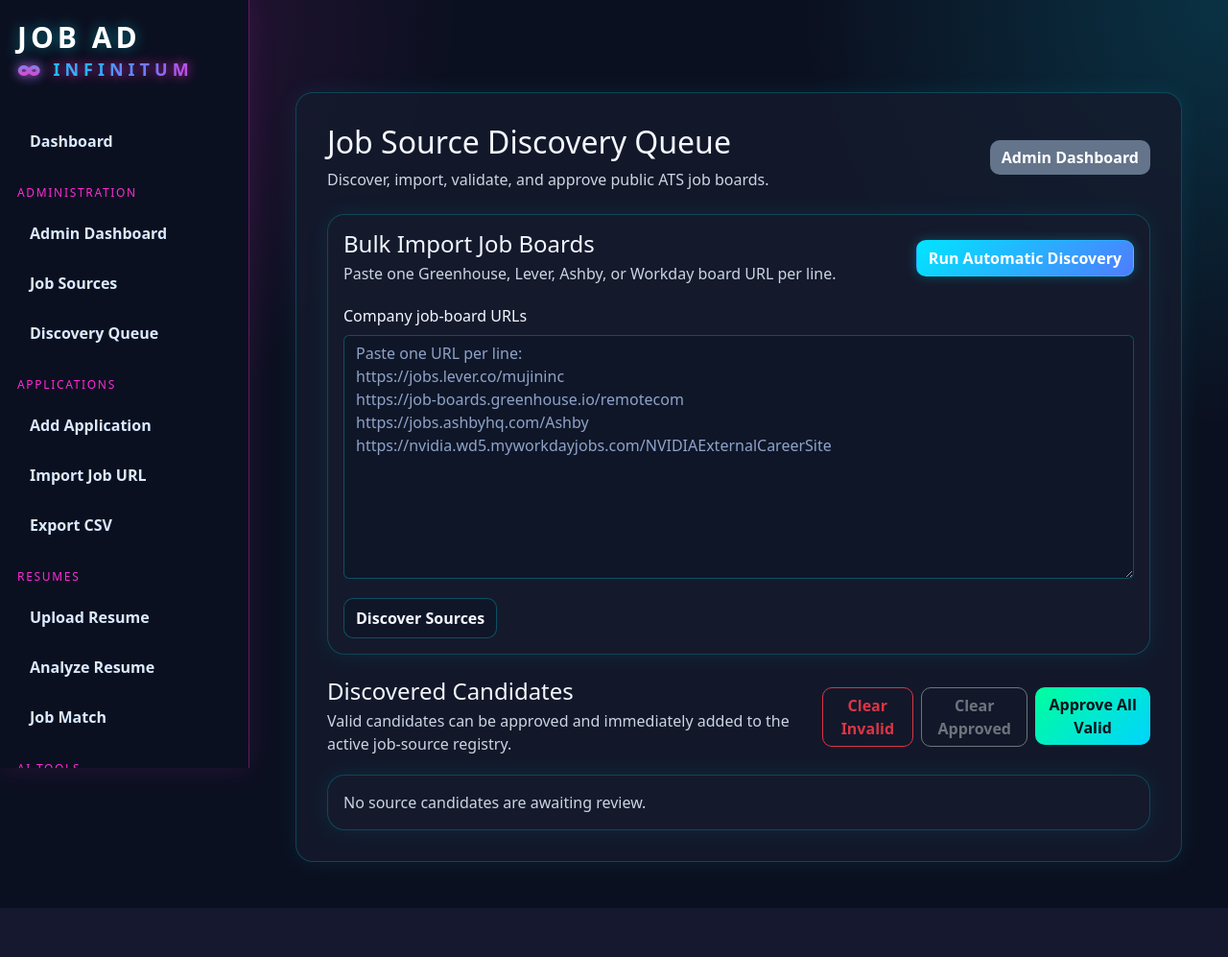
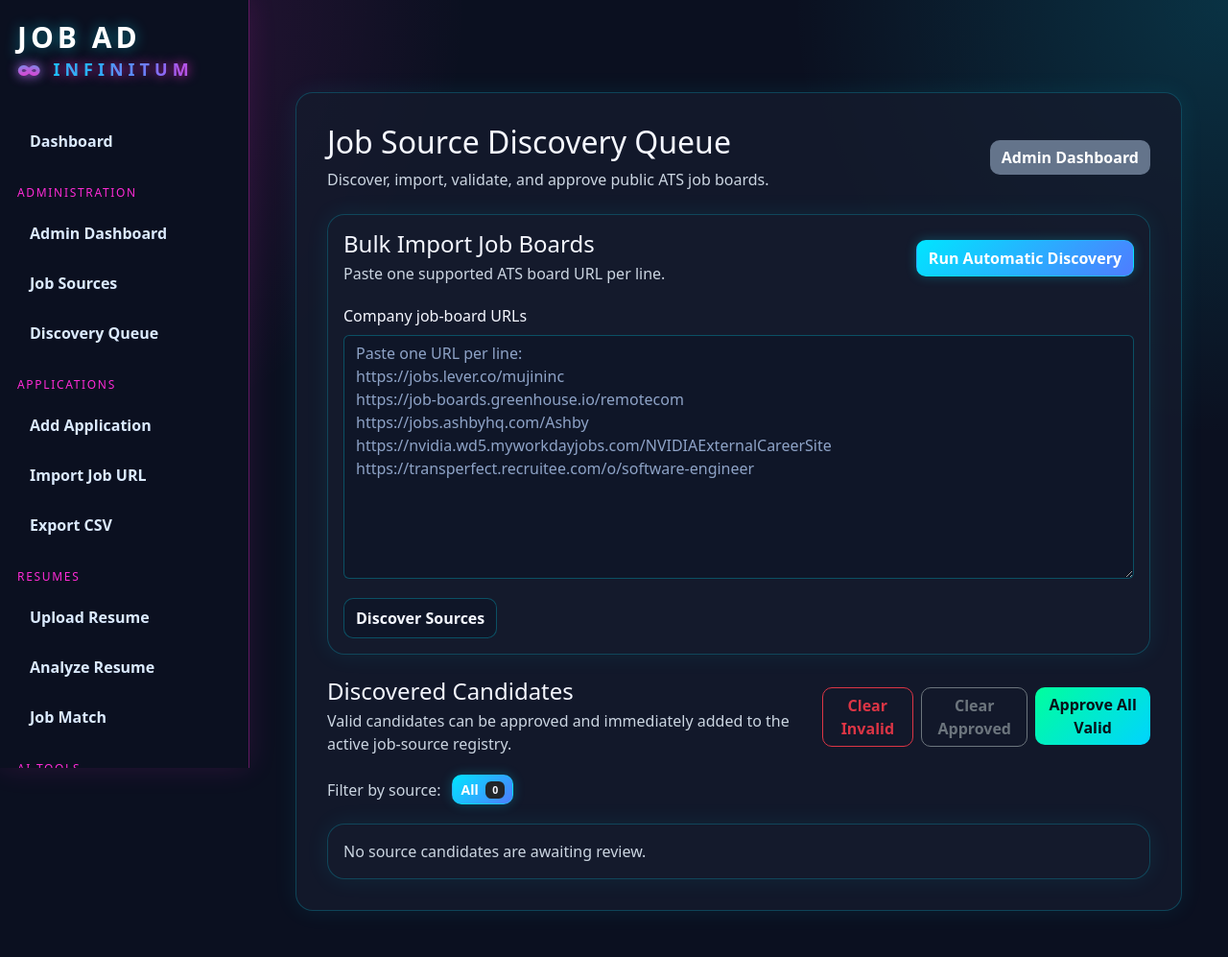
Before and after one commit to OloaneShark/get-a-job, a Flask app: page /admin/job-source-candidates in a window 1280 px wide. Shown: the whole page at 96% size. Before the commit the page ends 946 px from the top, so only its background shows below. Run offline with Flask 3, Linux system fonts and the light colour scheme; a user stored in the database is signed in; tables that the repository leaves empty hold one stand-in row (values such as "Sample post"); parts of the project's set-up code (start-up, migrations or seed data) failed here and were passed over; some libraries are stand-ins or nearby versions.

Commit message:
Improve discovery queue filtering and bulk actions

```diff
--- a/app.py
+++ b/app.py
@@ -619,7 +619,16 @@ def job_source_candidates():
 
         return redirect(url_for("job_source_candidates"))
 
-    candidates = (
+    selected_source = (
+        request.args.get(
+            "source",
+            ""
+        )
+        .strip()
+        .lower()
+    )
+
+    candidate_query = (
         JobSourceCandidate.query
         .filter(
             JobSourceCandidate.validation_status.notin_([
@@ -627,6 +636,61 @@ def job_source_candidates():
                 "dismissed"
             ])
         )
+    )
+
+    source_counts = {}
+
+    source_type_rows = (
+        candidate_query
+        .with_entities(
+            JobSourceCandidate.source_type
+        )
+        .all()
+    )
+
+    for source_type_row in source_type_rows:
+        source_type = str(
+            source_type_row[0]
+            or ""
+        ).strip().lower()
+
+        if not source_type:
+            continue
+
+        source_counts[source_type] = (
+            source_counts.get(
+                source_type,
+                0
+            )
+            + 1
+        )
+
+    source_filters = sorted(
+        source_counts.items(),
+        key=lambda item: item[0]
+    )
+
+    candidate_total = sum(
+        source_counts.values()
+    )
+
+    if (
+        selected_source
+        and selected_source
+        not in source_counts
+    ):
+        selected_source = ""
+
+    if selected_source:
+        candidate_query = (
+            candidate_query.filter(
+                JobSourceCandidate.source_type
+                == selected_source
+            )
+        )
+
+    candidates = (
+        candidate_query
         .order_by(
             JobSourceCandidate.discovered_at.desc()
         )
@@ -636,7 +700,10 @@ def job_source_candidates():
     return render_template(
         "job_source_candidates.html",
         form=form,
-        candidates=candidates
+        candidates=candidates,
+        source_filters=source_filters,
+        selected_source=selected_source,
+        candidate_total=candidate_total
     )
 
 
@@ -737,9 +804,25 @@ def approve_all_valid_job_sources():
         flash("Administrator access is required.", "danger")
         return redirect(url_for("dashboard"))
 
-    candidates = JobSourceCandidate.query.filter_by(
-        validation_status="valid"
-    ).all()
+    selected_source = (
+        request.form.get("source", "")
+        .strip()
+        .lower()
+    )
+
+    candidates_query = (
+        JobSourceCandidate.query.filter_by(
+            validation_status="valid"
+        )
+    )
+
+    if selected_source:
+        candidates_query = candidates_query.filter(
+            JobSourceCandidate.source_type
+            == selected_source
+        )
+
+    candidates = candidates_query.all()
 
     approved_count = 0
     skipped_count = 0
@@ -767,20 +850,32 @@ def approve_all_valid_job_sources():
         )
 
         db.session.add(source)
-
         candidate.validation_status = "approved"
         approved_count += 1
 
     db.session.commit()
 
+    scope_label = (
+        selected_source.replace("_", " ").title()
+        if selected_source
+        else "All Sources"
+    )
+
     flash(
-        f"{approved_count} sources approved. "
+        f"{approved_count} sources approved for {scope_label}. "
         f"{skipped_count} already existed.",
         "success"
     )
 
     return redirect(
-        url_for("job_source_candidates")
+        url_for(
+            "job_source_candidates",
+            **(
+                {"source": selected_source}
+                if selected_source
+                else {}
+            )
+        )
     )
 
 
@@ -971,7 +1066,13 @@ def cleanup_invalid_job_source_candidates():
         flash("Administrator access is required.", "danger")
         return redirect(url_for("dashboard"))
 
-    invalid_candidates = (
+    selected_source = (
+        request.form.get("source", "")
+        .strip()
+        .lower()
+    )
+
+    invalid_query = (
         JobSourceCandidate.query
         .filter(
             JobSourceCandidate.validation_status.in_([
@@ -979,9 +1080,15 @@ def cleanup_invalid_job_source_candidates():
                 "rejected"
             ])
         )
-        .all()
-    )
-
+    )
+
+    if selected_source:
+        invalid_query = invalid_query.filter(
+            JobSourceCandidate.source_type
+            == selected_source
+        )
+
+    invalid_candidates = invalid_query.all()
     dismissed_count = len(invalid_candidates)
 
     for candidate in invalid_candidates:
@@ -989,14 +1096,27 @@ def cleanup_invalid_job_source_candidates():
 
     db.session.commit()
 
+    scope_label = (
+        selected_source.replace("_", " ").title()
+        if selected_source
+        else "All Sources"
+    )
+
     flash(
         f"{dismissed_count} invalid candidates cleared "
-        f"and blocked from future discovery.",
+        f"for {scope_label} and blocked from future discovery.",
         "success"
     )
 
     return redirect(
-        url_for("job_source_candidates")
+        url_for(
+            "job_source_candidates",
+            **(
+                {"source": selected_source}
+                if selected_source
+                else {}
+            )
+        )
     )
 
 
@@ -1007,10 +1127,25 @@ def cleanup_approved_job_source_candidates():
         flash("Administrator access is required.", "danger")
         return redirect(url_for("dashboard"))
 
-    approved_candidates = JobSourceCandidate.query.filter_by(
-        validation_status="approved"
-    ).all()
-
+    selected_source = (
+        request.form.get("source", "")
+        .strip()
+        .lower()
+    )
+
+    approved_query = (
+        JobSourceCandidate.query.filter_by(
+            validation_status="approved"
+        )
+    )
+
+    if selected_source:
+        approved_query = approved_query.filter(
+            JobSourceCandidate.source_type
+            == selected_source
+        )
+
+    approved_candidates = approved_query.all()
     deleted_count = len(approved_candidates)
 
     for candidate in approved_candidates:
@@ -1018,12 +1153,28 @@ def cleanup_approved_job_source_candidates():
 
     db.session.commit()
 
+    scope_label = (
+        selected_source.replace("_", " ").title()
+        if selected_source
+        else "All Sources"
+    )
+
     flash(
-        f"{deleted_count} approved candidates removed from the queue.",
+        f"{deleted_count} approved candidates removed "
+        f"from the queue for {scope_label}.",
         "success"
     )
 
-    return redirect(url_for("job_source_candidates"))
+    return redirect(
+        url_for(
+            "job_source_candidates",
+            **(
+                {"source": selected_source}
+                if selected_source
+                else {}
+            )
+        )
+    )
 
 
 @app.route("/applications/new", methods=["GET", "POST"])
--- a/static/js/job_source_candidates.js
+++ b/static/js/job_source_candidates.js
@@ -4,11 +4,15 @@
     const statusElement = document.getElementById(
         "candidate-action-status"
     );
-    const tableContainer = document.getElementById(
-        "candidate-table-container"
+    const getTableContainer = () => (
+        document.getElementById(
+            "candidate-table-container"
+        )
     );
-    const emptyState = document.getElementById(
-        "candidate-empty-state"
+    const getEmptyState = () => (
+        document.getElementById(
+            "candidate-empty-state"
+        )
     );
     const discoveryForm = document.getElementById(
         "automatic-discovery-form"
@@ -49,6 +53,9 @@
         if (remainingRows > 0) {
             return;
         }
+
+        const tableContainer = getTableContainer();
+        const emptyState = getEmptyState();
 
         if (tableContainer) {
             tableContainer.classList.add("d-none");
@@ -216,6 +223,132 @@
         checkDiscoveryStatus();
     }
 
+
+    const loadCandidateSource = async (
+        url,
+        updateHistory = true
+    ) => {
+        const currentFilter = document.getElementById(
+            "candidate-source-filter"
+        );
+        const currentResults = document.getElementById(
+            "candidate-results-card"
+        );
+
+        if (!currentFilter || !currentResults) {
+            return;
+        }
+
+        currentFilter.setAttribute("aria-busy", "true");
+        currentResults.setAttribute("aria-busy", "true");
+        currentFilter.style.opacity = "0.65";
+        currentResults.style.opacity = "0.65";
+
+        try {
+            const response = await fetch(
+                url,
+                {
+                    headers: {
+                        "X-Requested-With": "XMLHttpRequest",
+                        "Accept": "text/html",
+                    },
+                    credentials: "same-origin",
+                    cache: "no-store",
+                }
+            );
+
+            if (!response.ok) {
+                throw new Error(
+                    "The source filter could not be loaded."
+                );
+            }
+
+            const html = await response.text();
+            const parsedDocument = new DOMParser().parseFromString(
+                html,
+                "text/html"
+            );
+
+            const nextFilter = parsedDocument.getElementById(
+                "candidate-source-filter"
+            );
+            const nextResults = parsedDocument.getElementById(
+                "candidate-results-card"
+            );
+
+            if (!nextFilter || !nextResults) {
+                throw new Error(
+                    "The filtered candidate view was incomplete."
+                );
+            }
+
+            currentFilter.replaceWith(nextFilter);
+            currentResults.replaceWith(nextResults);
+
+            if (updateHistory) {
+                window.history.pushState(
+                    {
+                        discoverySourceFilter: true,
+                    },
+                    "",
+                    url
+                );
+            }
+        } catch (error) {
+            currentFilter.removeAttribute("aria-busy");
+            currentResults.removeAttribute("aria-busy");
+            currentFilter.style.opacity = "";
+            currentResults.style.opacity = "";
+
+            showStatus(
+                error.message
+                || "The source filter could not be loaded.",
+                "danger"
+            );
+        }
+    };
+
+    document.addEventListener(
+        "click",
+        (event) => {
+            const filterLink = event.target.closest(
+                "#candidate-source-filter a"
+            );
+
+            if (!filterLink) {
+                return;
+            }
+
+            if (
+                event.defaultPrevented
+                || event.button !== 0
+                || event.metaKey
+                || event.ctrlKey
+                || event.shiftKey
+                || event.altKey
+            ) {
+                return;
+            }
+
+            event.preventDefault();
+
+            loadCandidateSource(
+                filterLink.href,
+                true
+            );
+        }
+    );
+
+    window.addEventListener(
+        "popstate",
+        () => {
+            loadCandidateSource(
+                window.location.href,
+                false
+            );
+        }
+    );
+
     document.addEventListener(
         "submit",
         async (event) => {
@@ -293,4 +426,199 @@
             }
         }
     );
+
+    const scopedBulkActions = [
+        {
+            path: "/admin/job-source-candidates/cleanup-invalid",
+            label: "Clear Invalid",
+            confirmText: "Clear invalid and rejected candidates",
+        },
+        {
+            path: "/admin/job-source-candidates/cleanup-approved",
+            label: "Clear Approved",
+            confirmText: "Clear approved candidates",
+        },
+        {
+            path: "/admin/job-source-candidates/approve-all-valid",
+            label: "Approve All Valid",
+            confirmText: "Approve all valid candidates",
+        },
+    ];
+
+    const getScopedBulkAction = (form) => {
+        if (!form || !form.action) {
+            return null;
+        }
+
+        const actionUrl = new URL(
+            form.action,
+            window.location.origin
+        );
+
+        return (
+            scopedBulkActions.find(
+                (action) => (
+                    action.path
+                    === actionUrl.pathname
+                )
+            )
+            || null
+        );
+    };
+
+    const sourceDisplayName = (source) => {
+        return String(source || "")
+            .split("_")
+            .filter(Boolean)
+            .map((part) => (
+                part.charAt(0).toUpperCase()
+                + part.slice(1)
+            ))
+            .join(" ");
+    };
+
+    const syncScopedBulkActions = (url) => {
+        const pageUrl = new URL(
+            url || window.location.href,
+            window.location.origin
+        );
+        const source = (
+            pageUrl.searchParams.get("source")
+            || ""
+        ).trim().toLowerCase();
+        const displaySource = sourceDisplayName(
+            source
+        );
+
+        document.querySelectorAll(
+            "form"
+        ).forEach((form) => {
+            const action = getScopedBulkAction(
+                form
+            );
+
+            if (!action) {
+                return;
+            }
+
+            form.onsubmit = null;
+
+            let sourceInput = form.querySelector(
+                'input[name="source"]'
+            );
+
+            if (!sourceInput) {
+                sourceInput = (
+                    document.createElement("input")
+                );
+                sourceInput.type = "hidden";
+                sourceInput.name = "source";
+                form.appendChild(
+                    sourceInput
+                );
+            }
+
+            sourceInput.value = source;
+
+            const button = form.querySelector(
+                'button[type="submit"], '
+                + 'input[type="submit"]'
+            );
+
+            if (button) {
+                const buttonLabel = (
+                    displaySource
+                    ? (
+                        `${action.label} — `
+                        + displaySource
+                    )
+                    : action.label
+                );
+
+                if (
+                    button.tagName.toLowerCase()
+                    === "input"
+                ) {
+                    button.value = buttonLabel;
+                } else {
+                    button.textContent = (
+                        buttonLabel
+                    );
+                }
+            }
+
+            form.dataset.scopedBulkConfirm = (
+                displaySource
+                ? (
+                    `${action.confirmText} for `
+                    + `${displaySource} only?`
+                )
+                : (
+                    `${action.confirmText} `
+                    + "across ALL sources?"
+                )
+            );
+        });
+    };
+
+    syncScopedBulkActions(
+        window.location.href
+    );
+
+    document.addEventListener(
+        "click",
+        (event) => {
+            const filterLink = (
+                event.target.closest(
+                    "#candidate-source-filter a"
+                )
+            );
+
+            if (!filterLink) {
+                return;
+            }
+
+            syncScopedBulkActions(
+                filterLink.href
+            );
+        }
+    );
+
+    window.addEventListener(
+        "popstate",
+        () => {
+            syncScopedBulkActions(
+                window.location.href
+            );
+        }
+    );
+
+    document.addEventListener(
+        "submit",
+        (event) => {
+            const form = event.target;
+            const action = getScopedBulkAction(
+                form
+            );
+
+            if (!action) {
+                return;
+            }
+
+            syncScopedBulkActions(
+                window.location.href
+            );
+
+            if (
+                !window.confirm(
+                    form.dataset.scopedBulkConfirm
+                )
+            ) {
+                event.preventDefault();
+            }
+        },
+        true
+    );
+
+
 })();
--- a/templates/job_source_candidates.html
+++ b/templates/job_source_candidates.html
@@ -32,7 +32,7 @@
                     <h4 class="mb-1">Bulk Import Job Boards</h4>
 
                     <p class="helper-text mb-0">
-                        Paste one Greenhouse, Lever, Ashby, or Workday board URL per line.
+                        Paste one supported ATS board URL per line.
                     </p>
                 </div>
 
@@ -74,7 +74,9 @@
                             "https://job-boards.greenhouse.io/remotecom\n"
                             "https://jobs.ashbyhq.com/Ashby\n"
                             "https://nvidia.wd5.myworkdayjobs.com/"
-                            "NVIDIAExternalCareerSite"
+                            "NVIDIAExternalCareerSite\n"
+                            "https://transperfect.recruitee.com/"
+                            "o/software-engineer"
                         )
                     ) }}
 
@@ -168,7 +170,64 @@
         </div>
     </div>
 
-    <div class="card">
+    <div
+        id="candidate-source-filter"
+        class="mb-3"
+    >
+        <div
+            class="d-flex flex-wrap align-items-center gap-2"
+            aria-label="Filter discovery queue by source"
+        >
+            <span class="helper-text me-1">
+                Filter by source:
+            </span>
+
+            <a
+                href="{{ url_for('job_source_candidates') }}"
+                class="btn btn-sm {% if not selected_source %}btn-primary{% else %}btn-outline-secondary{% endif %}"
+            >
+                All
+                <span class="badge bg-dark ms-1">
+                    {{ candidate_total }}
+                </span>
+            </a>
+
+            {% for source_type, source_count in source_filters %}
+                <a
+                    href="{{ url_for(
+                        'job_source_candidates',
+                        source=source_type
+                    ) }}"
+                    class="btn btn-sm {% if selected_source == source_type %}btn-primary{% else %}btn-outline-secondary{% endif %}"
+                >
+                    {{ source_type|replace('_', ' ')|title }}
+                    <span class="badge bg-dark ms-1">
+                        {{ source_count }}
+                    </span>
+                </a>
+            {% endfor %}
+        </div>
+
+        {% if selected_source %}
+            <p class="helper-text mt-2 mb-0">
+                Showing
+                <strong>{{ candidates|length }}</strong>
+                candidate{% if candidates|length != 1 %}s{% endif %}
+                from
+                <strong>
+                    {{ selected_source|replace('_', ' ')|title }}
+                </strong>.
+                <a href="{{ url_for('job_source_candidates') }}">
+                    Show all sources
+                </a>
+            </p>
+        {% endif %}
+    </div>
+
+    <div
+        id="candidate-results-card"
+        class="card"
+    >
         <div class="card-body">
 
             {% if candidates %}
```
